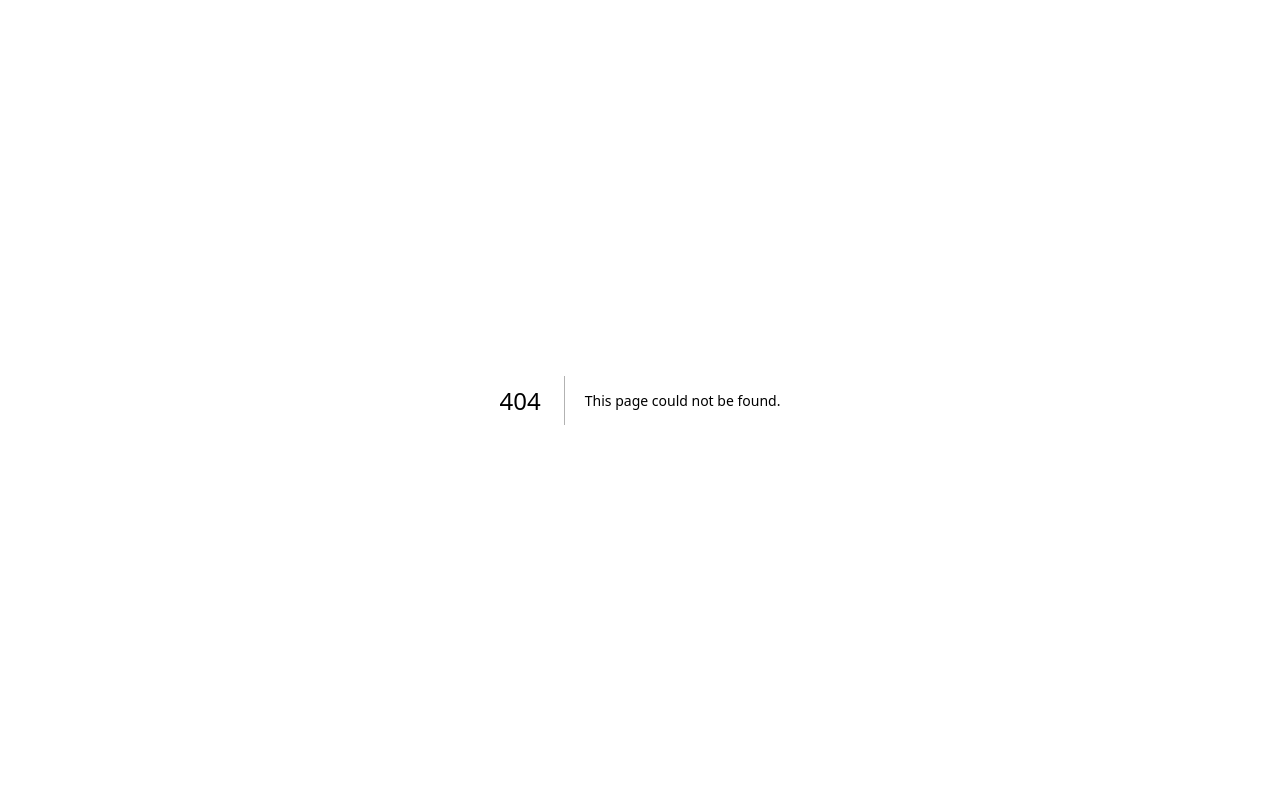
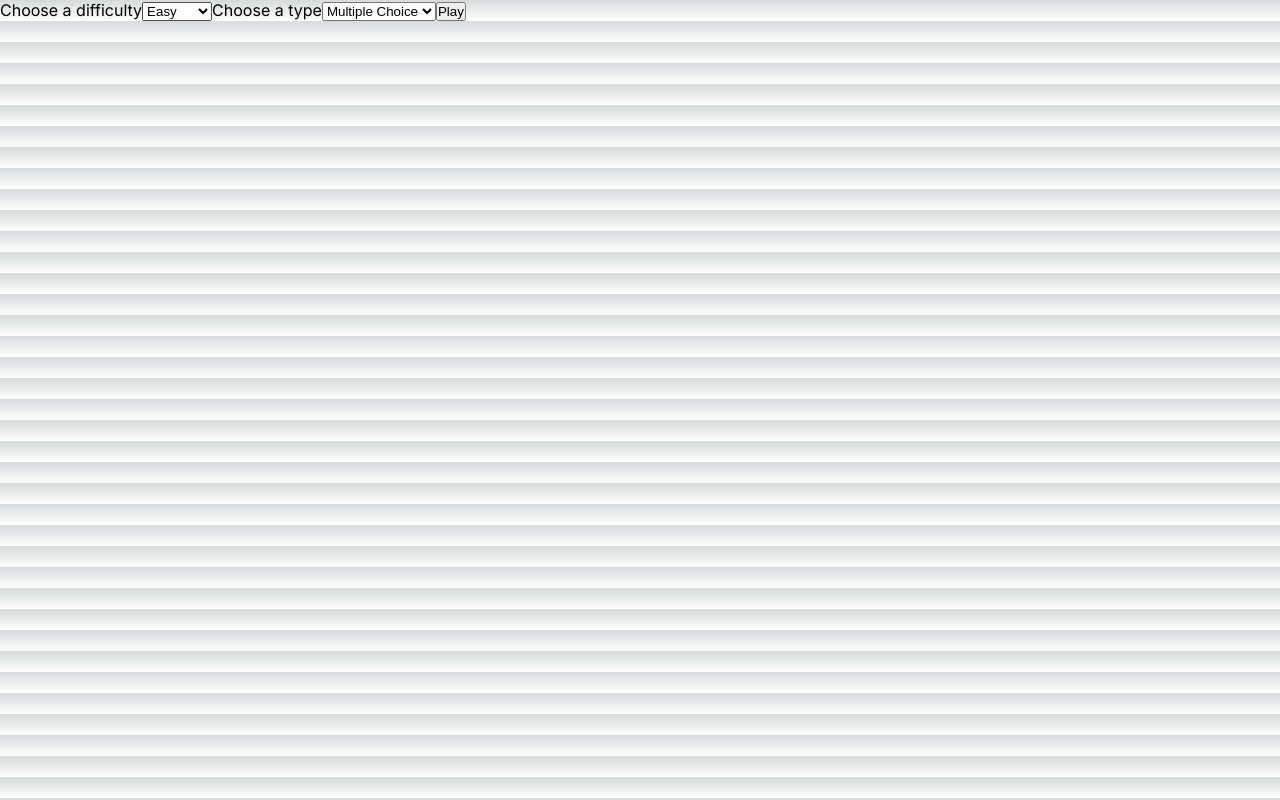
Before and after one commit to Alex-M-Howard/triviaFuntanyl, a Next.js app: page /game in a window 1280 px wide. Before the commit this address had no page. Built offline with nearby package versions, Linux system fonts and the light colour scheme; no server answers.

Commit message:
Added game component

```diff
--- /dev/null
+++ b/src/app/game/page.tsx
@@ -0,0 +1,74 @@
+'use client';
+
+import { useEffect, useState } from 'react';
+import Menu from "./menu";
+import Question from "./question";
+import Scoreboard from "./scoreboard";
+import Answer from "./answer";
+import Choice from "./choice";
+
+const NUMBER_OF_QUESTIONS: number = 15;
+const BASE_API_URL: string = 'https://opentdb.com/api.php';
+const CATEGORIES_API_URL: string = 'https://opentdb.com/api_category.php';
+const CATEGORY_QUESTION_COUNT_API_URL: string = 'https://opentdb.com/api_count.php?category=';
+
+export default function Game() {
+    const [totalQuestions, setTotalQuestions] = useState(NUMBER_OF_QUESTIONS);
+    const [questions, setQuestions] = useState([]);
+    const [category, setCategory] = useState('');
+    const [categories, setCategories] = useState([]);
+    const [difficulty, setDifficulty] = useState('easy');
+    const [type, setType] = useState('multiple');
+
+    const handleOptions = () => {
+        setCategory(category);
+        setDifficulty(difficulty);
+        setType(type);
+
+        console.log(category, difficulty, type);
+    }
+
+    useEffect(() => {
+        const fetchQuestionCount = async (categories: any[]) => {
+            const updatedCategories = await Promise.all(categories.map(async (category: any) => {
+                const response = await fetch(CATEGORY_QUESTION_COUNT_API_URL + category.id);
+                const data = await response.json();
+                return {
+                    ...category,
+                    questionCount: data.category_question_count.total_question_count,
+                };
+            }));
+
+            setCategories(updatedCategories);
+        }
+
+        const fetchCategories = async () => {
+            const response = await fetch(CATEGORIES_API_URL);
+            const data = await response.json();
+            const categories = data.trivia_categories;
+            setCategories(categories);
+            fetchQuestionCount(categories);
+        }
+
+        fetchCategories();
+    }, []);
+
+
+    return (
+        <div>
+            <Menu
+            category={category}
+            setCategory={setCategory}
+            difficulty={difficulty}
+            setDifficulty={setDifficulty}
+            type={type}
+            setType={setType}
+            handleOptions={handleOptions}
+            />
+            {/* <Answer /> */}
+            {/* <Choice /> */}
+            {/* <Question /> */}
+            {/* <Scoreboard /> */}
+        </div>
+    )
+}
```
